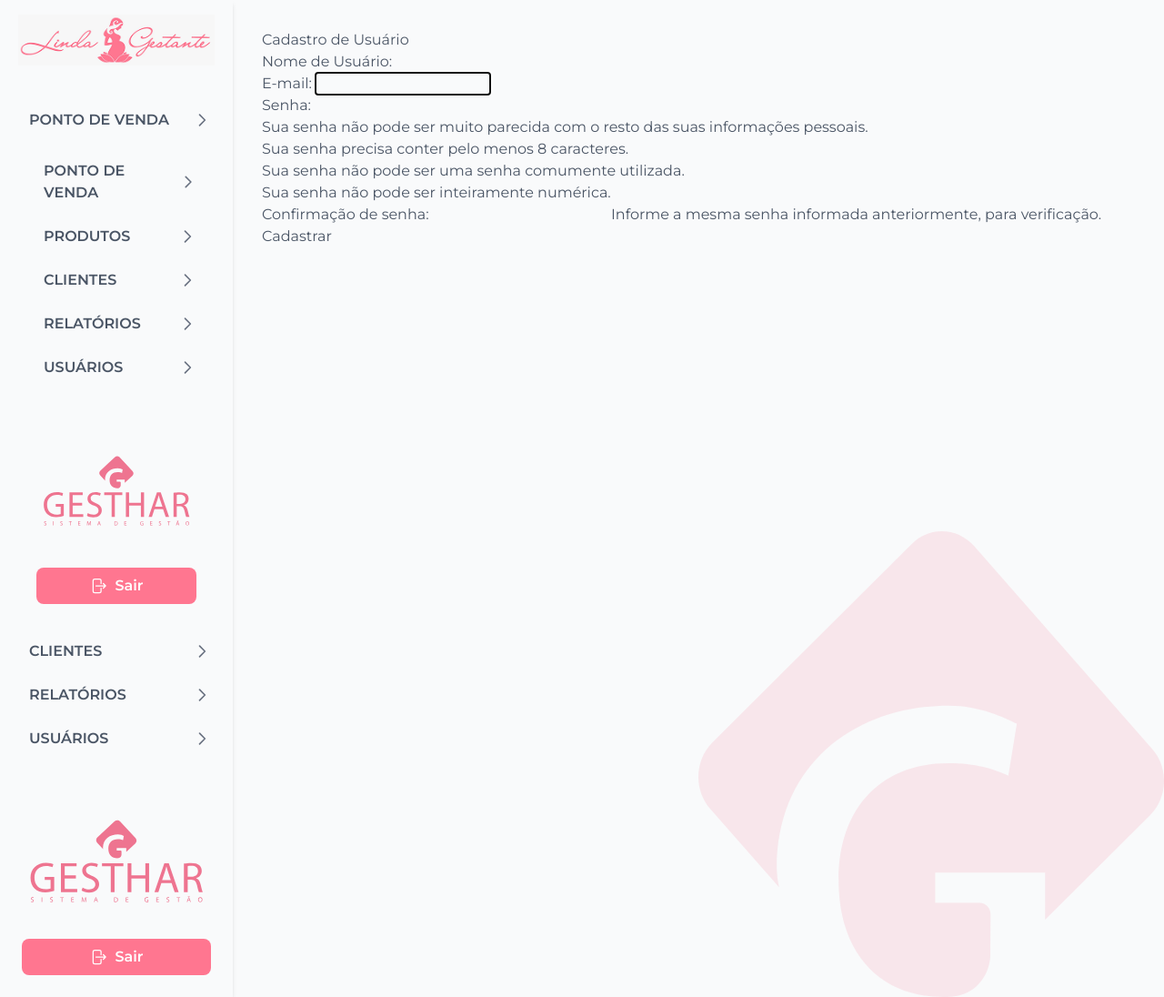
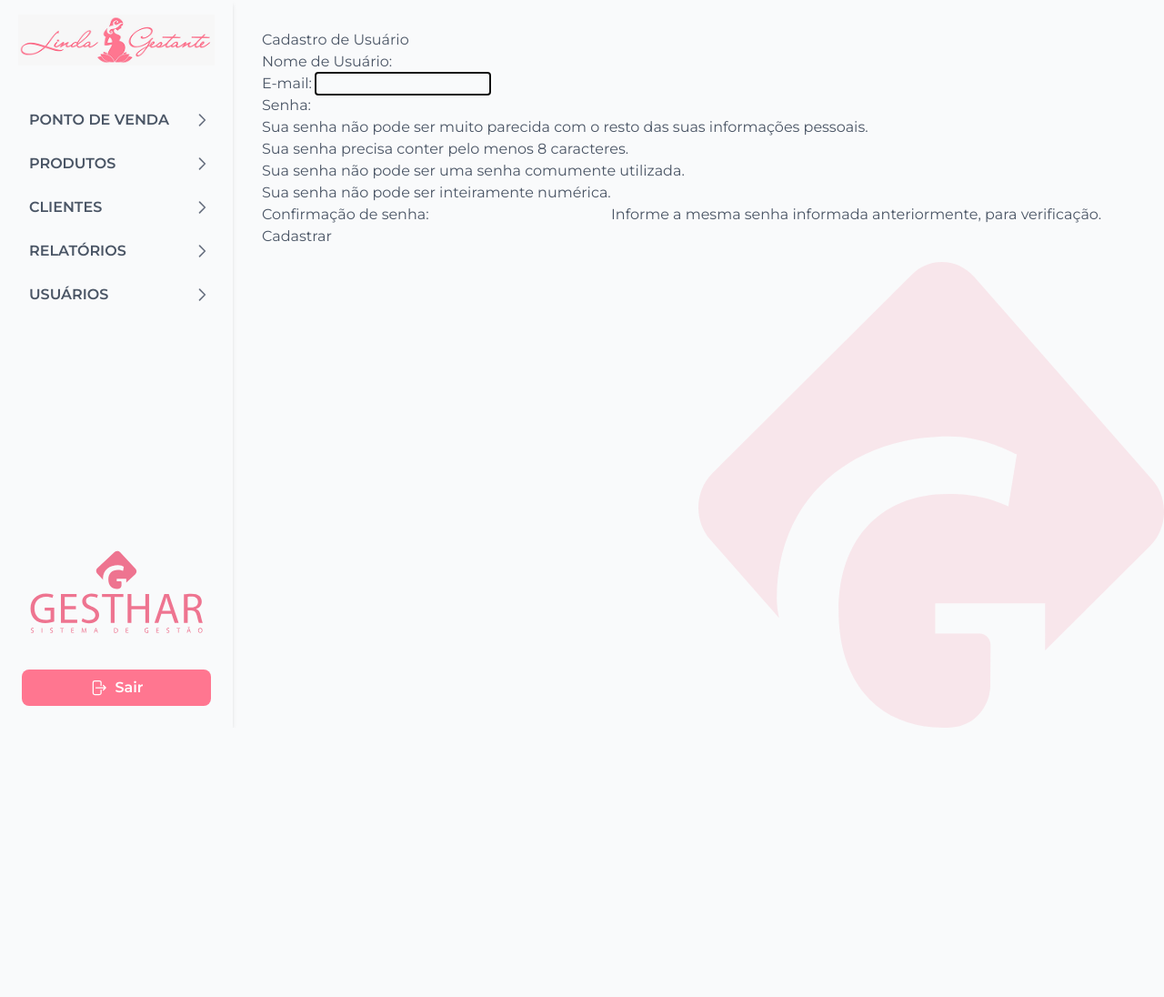
Before and after one commit to GestharPDV/gesthar_pdv, a Django app: page /accounts/register/ in a window 1280 px wide. Shown: the whole page at 91% size. After the commit the page ends 800 px from the top, so only its background shows below. Run offline with Django 4.2, Linux system fonts and the light colour scheme; some libraries are stand-ins or nearby versions.

Commit message:
fix(templates): corrige links de autenticação quebrados após merge
Um merge incorreto com a 'main' reverteu as atualizações de template da refatoração de autenticação.

Isso causou dois problemas:
1. Um `NoReverseMatch` no botão "Sair", pois o template estava chamando a rota antiga (`user:logout`) em vez da nova (`accounts:logout`).
2. Duplicação de código HTML na `sidebar.html`, onde menus e blocos de navegação inteiros foram repetidos.

Este commit corrige o `sidebar.html`:
- Atualizando o formulário de logout para apontar para `{% url 'accounts:logout' %}`.
- Removendo todo o código HTML duplicado para restaurar o layout correto da barra lateral.

```diff
--- a/global/templates/global/sidebar.html
+++ b/global/templates/global/sidebar.html
@@ -38,31 +38,12 @@
               <a href="#" class="block p-2 rounded hover:bg-pink-50">REALIZAR VENDA</a>
               <a href="#" class="block p-2 rounded hover:bg-pink-50">CONSULTAR VENDAS</a>
             </div>
-
-
-            <nav class="flex-1 p-4 space-y-2">
-                <div>
-                    <button data-toggle="submenu" data-target="ponto-venda" aria-expanded="false"
-                        class="w-full flex items-center justify-between p-2 rounded-lg font-semibold hover:bg-pink-100">
-                        <span class="ml-2 text-left">PONTO DE VENDA</span>
-                        <svg xmlns="http://www.w3.org/2000/svg" class="chev h-5 w-5 text-gray-500 transition-transform"
-                            fill="none" viewBox="0 0 24 24" stroke="currentColor">
-                            <path stroke-linecap="round" stroke-linejoin="round" stroke-width="2" d="M9 5l7 7-7 7" />
-                        </svg>
-                    </button>
-
-                    <div id="ponto-venda" class="hidden ml-4 mt-2 space-y-1 text-sm">
-                        <a href="#" class="block p-2 rounded hover:bg-pink-50">REALIZAR VENDA</a>
-                        <a href="#" class="block p-2 rounded hover:bg-pink-50">CONSULTAR VENDAS</a>
-                    </div>
           </div>
 
           <div>
-                    <button data-toggle="submenu" data-target="produtos-menu" aria-expanded="false"
-                        class="w-full flex items-center justify-between p-2 rounded-lg font-semibold hover:bg-pink-100">
+            <button data-toggle="submenu" data-target="produtos-menu" aria-expanded="false" class="w-full flex items-center justify-between p-2 rounded-lg font-semibold hover:bg-pink-100">
               <span class="ml-2 text-left">PRODUTOS</span>
-                        <svg xmlns="http://www.w3.org/2000/svg" class="chev h-5 w-5 text-gray-500 transition-transform"
-                            fill="none" viewBox="0 0 24 24" stroke="currentColor">
+              <svg xmlns="http://www.w3.org/2000/svg" class="chev h-5 w-5 text-gray-500 transition-transform" fill="none" viewBox="0 0 24 24" stroke="currentColor">
                 <path stroke-linecap="round" stroke-linejoin="round" stroke-width="2" d="M9 5l7 7-7 7" />
               </svg>
             </button>
@@ -70,71 +51,6 @@
             <div id="produtos-menu" class="hidden ml-4 mt-2 space-y-1 text-sm">
               <a href="{% url 'product:product-create' %}" class="block p-2 rounded hover:bg-pink-50">CADASTRAR PRODUTO</a>
               <a href="{% url 'product:product-list' %}" class="block p-2 rounded hover:bg-pink-50">CONSULTAR PRODUTOS</a>
-                    </div>
-                </div>
-
-                <div>
-                    <button data-toggle="submenu" data-target="clientes-menu" aria-expanded="false"
-                        class="w-full flex items-center justify-between p-2 rounded-lg font-semibold hover:bg-pink-100">
-                        <span class="ml-2 text-left">CLIENTES</span>
-                        <svg xmlns="http://www.w3.org/2000/svg" class="chev h-5 w-5 text-gray-500 transition-transform"
-                            fill="none" viewBox="0 0 24 24" stroke="currentColor">
-                            <path stroke-linecap="round" stroke-linejoin="round" stroke-width="2" d="M9 5l7 7-7 7" />
-                        </svg>
-                    </button>
-
-                    <div id="clientes-menu" class="hidden ml-4 mt-2 space-y-1 text-sm">
-                        <a href="{% url 'customer:customer_create' %}" class="block p-2 rounded hover:bg-pink-50">CADASTRAR CLIENTE</a>
-                        <a href="{% url 'customer:customer_list' %}" class="block p-2 rounded hover:bg-pink-50">CONSULTAR CLIENTES</a>
-                    </div>
-                </div>
-
-                <div>
-                    <button data-toggle="submenu" data-target="relatorios" aria-expanded="false"
-                        class="w-full flex items-center justify-between p-2 rounded-lg font-semibold hover:bg-pink-100">
-                        <span class="ml-2 text-left">RELATÓRIOS</span>
-                        <svg xmlns="http://www.w3.org/2000/svg" class="chev h-5 w-5 text-gray-500 transition-transform"
-                            fill="none" viewBox="0 0 24 24" stroke="currentColor">
-                            <path stroke-linecap="round" stroke-linejoin="round" stroke-width="2" d="M9 5l7 7-7 7" />
-                        </svg>
-                    </button>
-
-                    <div id="relatorios" class="hidden ml-4 mt-2 space-y-1 text-sm">
-                        <a href="#" class="block p-2 rounded hover:bg-pink-50">RELATÓRIO DE ESTOQUE</a>
-                        <a href="#" class="block p-2 rounded hover:bg-pink-50">RELATÓRIO FINANCEIRO</a>
-                        <a href="#" class="block p-2 rounded hover:bg-pink-50">RELATÓRIO DE VENDAS</a>
-                        <a href="#" class="block p-2 rounded hover:bg-pink-50">RELATÓRIO DE DIVERGÊNCIAS</a>
-                    </div>
-                </div>
-
-                <div>
-                    <button data-toggle="submenu" data-target="usuarios" aria-expanded="false"
-                        class="w-full flex items-center justify-between p-2 rounded-lg font-semibold hover:bg-pink-100">
-                        <span class="ml-2 text-left">USUÁRIOS</span>
-                        <svg xmlns="http://www.w3.org/2000/svg" class="chev h-5 w-5 text-gray-500 transition-transform"
-                            fill="none" viewBox="0 0 24 24" stroke="currentColor">
-                            <path stroke-linecap="round" stroke-linejoin="round" stroke-width="2" d="M9 5l7 7-7 7" />
-                        </svg>
-                    </button>
-
-                    <div id="usuarios" class="hidden ml-4 mt-2 space-y-1 text-sm">
-                        <a href="{% url 'accounts:register' %}" class="block p-2 rounded hover:bg-pink-50">CADASTRAR USUÁRIO</a>
-                        <a href="{% url 'user:user-profile' %}" class="block p-2 rounded hover:bg-pink-50">VISUALIZAR USUÁRIO</a>
-                    </div>
-                </div>
-            </nav>
-
-            <div class="p-6 mt-auto">
-                <img src="{% static 'images/logo_gesthar.svg' %}" alt="Logo Gesthar" class="mx-auto h-40">
-                <form action="{% url 'user:logout' %}" method="post">
-                    {% csrf_token %}
-                    <button type="submit" class="w-full flex items-center justify-center p-2 rounded-lg text-white bg-[#FF7690] hover:bg-pink-600 transition-colors font-semibold">
-                        <svg xmlns="http://www.w3.org/2000/svg" fill="none" viewBox="0 0 24 24" stroke-width="1.5" stroke="currentColor" class="w-5 h-5 mr-2">
-                            <path stroke-linecap="round" stroke-linejoin="round" d="M15.75 9V5.25A2.25 2.25 0 0 0 13.5 3h-6a2.25 2.25 0 0 0-2.25 2.25v13.5A2.25 2.25 0 0 0 7.5 21h6a2.25 2.25 0 0 0 2.25-2.25V15m3 0 3-3m0 0-3-3m3 3H9" />
-                        </svg>
-                        <span>Sair</span>
-                    </button>
-                </form>
             </div>
           </div>
 
@@ -147,8 +63,8 @@
             </button>
 
             <div id="clientes-menu" class="hidden ml-4 mt-2 space-y-1 text-sm">
-              <a href="#" class="block p-2 rounded hover:bg-pink-50">CADASTRAR CLIENTE</a>
-              <a href="#" class="block p-2 rounded hover:bg-pink-50">CONSULTAR CLIENTES</a>
+              <a href="{% url 'customer:customer_create' %}" class="block p-2 rounded hover:bg-pink-50">CADASTRAR CLIENTE</a>
+              <a href="{% url 'customer:customer_list' %}" class="block p-2 rounded hover:bg-pink-50">CONSULTAR CLIENTES</a>
             </div>
           </div>
 
```
Lines whose indentation alone changed are shown as unchanged.
